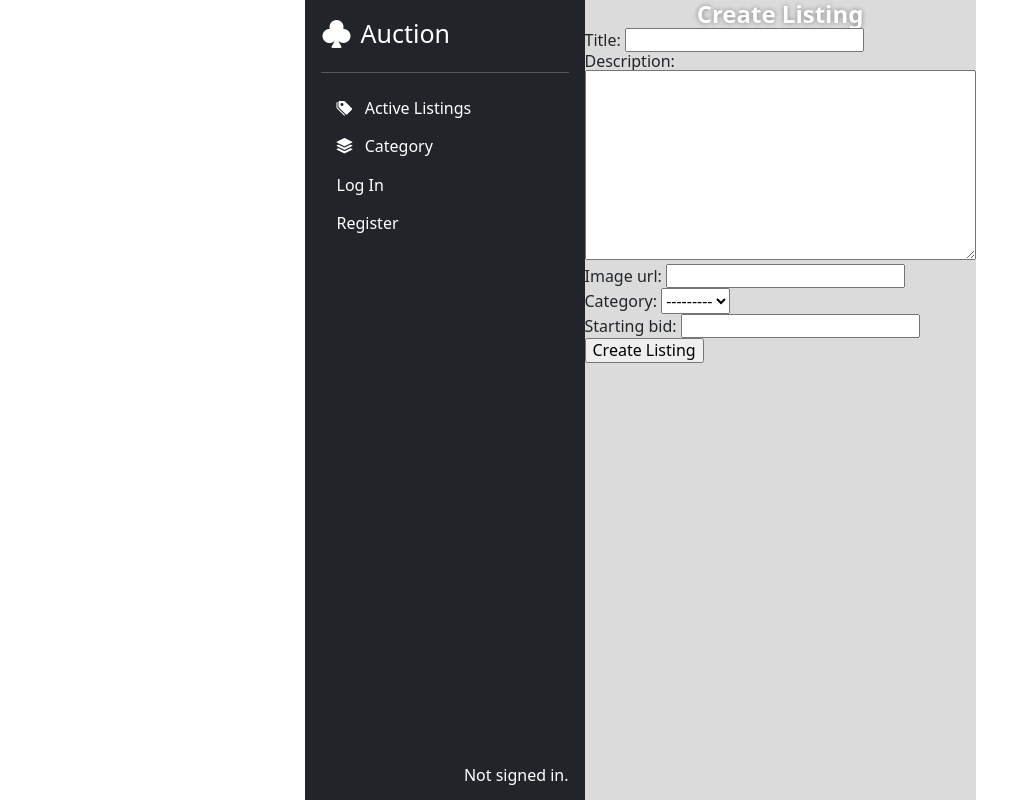
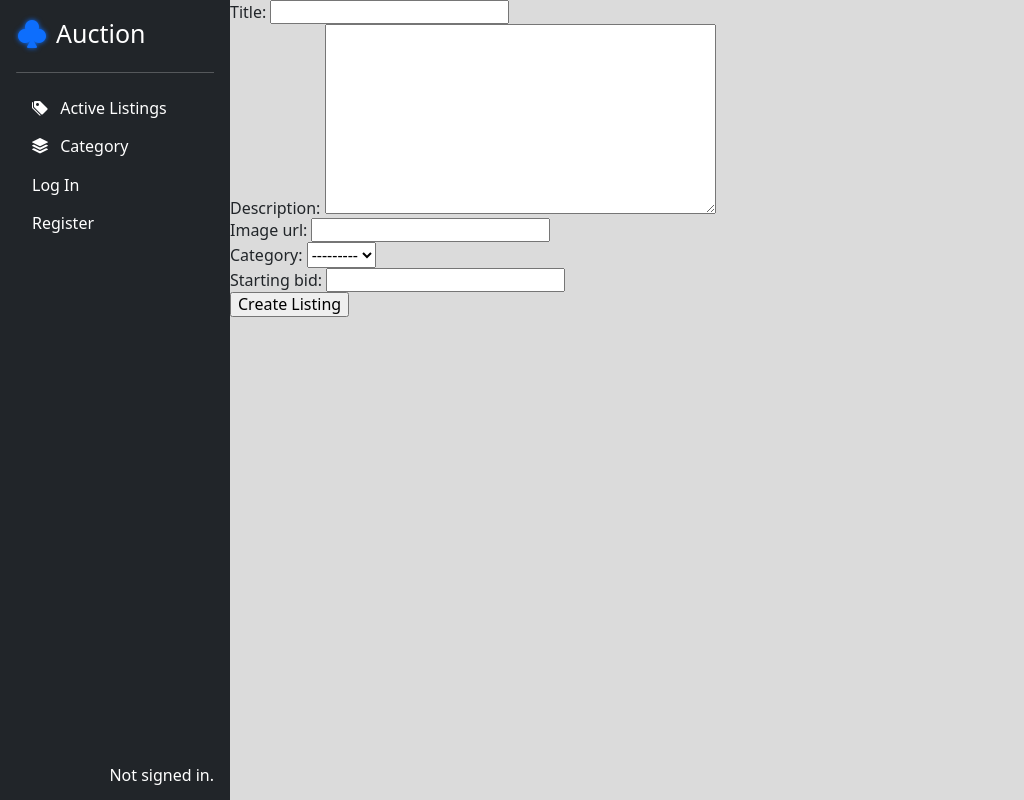
Before and after one commit to felixdave/commerce, a Django app: page /create in a window 1280 px wide. Shown: the whole page, without its empty margins (0-1024 px from the left). Run offline with Django 3.2, Linux system fonts and the light colour scheme; data that the repository does not hold is empty; some libraries are stand-ins or nearby versions.

Commit message:
home page resposive fixes

```diff
--- a/auctions/static/auctions/css/style.css
+++ b/auctions/static/auctions/css/style.css
@@ -3,12 +3,12 @@
 	--drkGrey: #212529;
 	--wthNoSide: calc(1420px - 280px);
   --blue:#0d6efd;
+  --background:#dbdbdb;
 }
 * {
 	box-sizing: border-box;
 }
 body {
-	margin: 0 auto;
 	font-family: system-ui, -apple-system, 'Segoe UI', Roboto, 'Helvetica Neue',
 		Arial, 'Noto Sans', 'Liberation Sans', sans-serif, 'Apple Color Emoji',
 		'Segoe UI Emoji', 'Segoe UI Symbol', 'Noto Color Emoji';
@@ -42,25 +42,24 @@
 
 /* MAIN */
 main {
-	display: grid;
-	height: 100vh;
-	grid-template-columns: 1fr 280px 1fr 1fr;
+	display: flex;
+  justify-content: center;
 }
 
 /* SIDENAV */
 main #sidenav {
-	grid-column: 2/3;
-	background-color: var(--drkGrey);
-	color: white;
-	padding: 16px;
+  /* flex for nav items */
 	display: flex;
 	flex-direction: column;
-	/* align-items: flex-end; */
+  flex-shrink: 0;
+  height:100vh;
+  width:230px;
+	background-color: var(--drkGrey);
+	padding: 16px;
 }
 /* title */
 main #sidenav .title {
 	display: flex;
-	/* justify-content: flex-start; */
 	align-items: flex-end;
 	height: 32px;
 	width: 100%;
@@ -70,11 +69,14 @@
 	font-size: var(--h1icon);
 	height: var(--h1icon);
 	width: var(--h1icon);
+  color:var(--blue);
+  text-shadow: 0px 0px 5px var(--blue);
 }
 main #sidenav .title h1 {
 	font-size: 25px;
 	font-weight: normal;
 	margin: 0;
+  color:white;
 }
 /* hr */
 main #sidenav hr {
@@ -84,7 +86,7 @@
 	margin: 16px 0;
 }
 /* nav */
-main #sidenav .nav {
+main #sidenav ul {
 	margin: 0;
 	padding: 0;
 	display: flex;
@@ -92,20 +94,19 @@
 	flex-grow: 1;
 	cursor: pointer;
 }
-main #sidenav .nav li {
-	/* background-color: yellow; */
+main #sidenav ul li {
 	border-radius: 4px;
 }
-main #sidenav .nav li:hover {
+main #sidenav ul li:hover {
 	background-color: var(--blue);
 	font-size: 16px;
 }
-main #sidenav .nav li a {
+main #sidenav ul li a {
 	padding: 10px 16px;
 	display: block;
 }
 
-main #sidenav .nav li a,
+main #sidenav ul li a,main #sidenav .log-info,
 main #sidenav .log-info i {
 	color: white;
 }
@@ -117,28 +118,29 @@
 
 /* CONTENT - Dynamic */
 #content {
-	grid-column: 3/4;
-	color: var(--drkGrey);
-	background-color: #dbdbdb;
-	max-width: var(--wthNoSide);
+  color: var(--drkGrey);
+	background-color:var(--background);
+  width: 100%;
+  max-width: var(--wthNoSide);
 }
 #content h2{
- color: white;
- text-align: center;
- text-shadow: 0px 0px 5px rgb(129, 129, 129);
+  display: none;
 }
 /* Grid card active listings */
-.grid {
+#content .grid {
 	display: grid;
 	grid-template-columns: repeat(auto-fit, minmax(150px, 1fr));
 	padding: 16px;
 	gap: 16px;
-	/* background-color: rgb(116, 121, 136); */
-	max-width: var(--wthNoSide);
+  background-color: wheat;
+  height:100vh;
+  align-content: flex-start;
+  overflow: scroll;
 }
-.card {
+#content .grid .card {
 	height: 280px;
 	padding: 16px;
+  max-width: 180px;
 	margin: 0;
 	display: flex;
 	flex-direction: column;
@@ -148,6 +150,7 @@
 	background-color: #fff;
 	border: 1px solid rgba(200, 200, 200, 0.5);
 }
+
 .card:hover {
 	border: 1px solid rgba(51, 51, 51, 0.5);
 	box-shadow: 1px 1px 5px var(--blue);
@@ -163,7 +166,7 @@
 }
 
 .card[title]:hover::after{
-  background-color: royalblue;
+  background-color:var(--blue);
   color:white;
 }
 .card h5 {
@@ -183,7 +186,7 @@
   overflow: hidden;
   /* two line */
   display: -webkit-box !important;
-  -webkit-line-clamp: 2;
+  -webkit-line-clamp: 3;
   -webkit-box-orient: vertical;
   white-space: normal;
 }
@@ -196,13 +199,14 @@
 	justify-content: flex-end;
 	align-self: flex-end;
 	flex-grow: 1;
+
 }
 
 
 /* AT MEDIA  */
 @media only screen and (max-width: 960px) {
 	/* styles for browsers larger than 960px; */
-	body {
+	/* body {
 		background-color: pink;
 	}
   main {
@@ -217,30 +221,30 @@
   .grid {
     min-width: none;
     max-width: none;
-  }
+  } */
 @media only screen and (min-width: 1440px) {
 	/* styles for browsers larger than 1440px; */
-	body {
+	/* body {
 		background-color: orange;
-	}
+	} */
 }
 @media only screen and (min-width: 2000px) {
 	/* for sumo sized (mac) screens */
-	body {
+	/* body {
 		background-color: yellow;
-	}
+	} */
 }
 @media only screen and (max-device-width: 480px) {
 	/* styles for mobile browsers smaller than 480px; (iPhone) */
-	body {
+	/* body {
 		background-color: green;
-	}
+	} */
 }
 @media only screen and (device-width: 768px) {
 	/* default iPad screens */
-	body {
+	/* body {
 		background-color: blue;
-	}
+	} */
 }
 /* different techniques for iPad screening */
 @media only screen and (min-device-width: 481px) and (max-device-width: 1024px) and (orientation: portrait) {
--- a/auctions/templates/auctions/layout.html
+++ b/auctions/templates/auctions/layout.html
@@ -27,7 +27,7 @@
         <h1>Auction</h1>
       </div>
       <hr>
-      <ul class="nav">
+      <ul>
         <li>
           <a href="{% url 'index' %}"><i class="bi bi-tags-fill"> </i>
             Active Listings</a>
```
Also changed, not shown: db.sqlite3.
